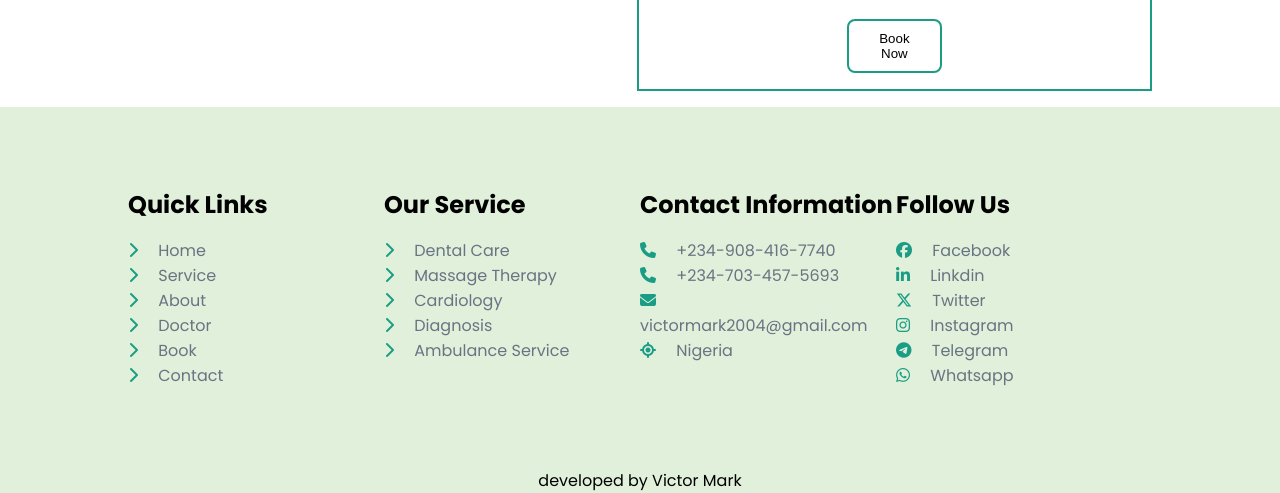
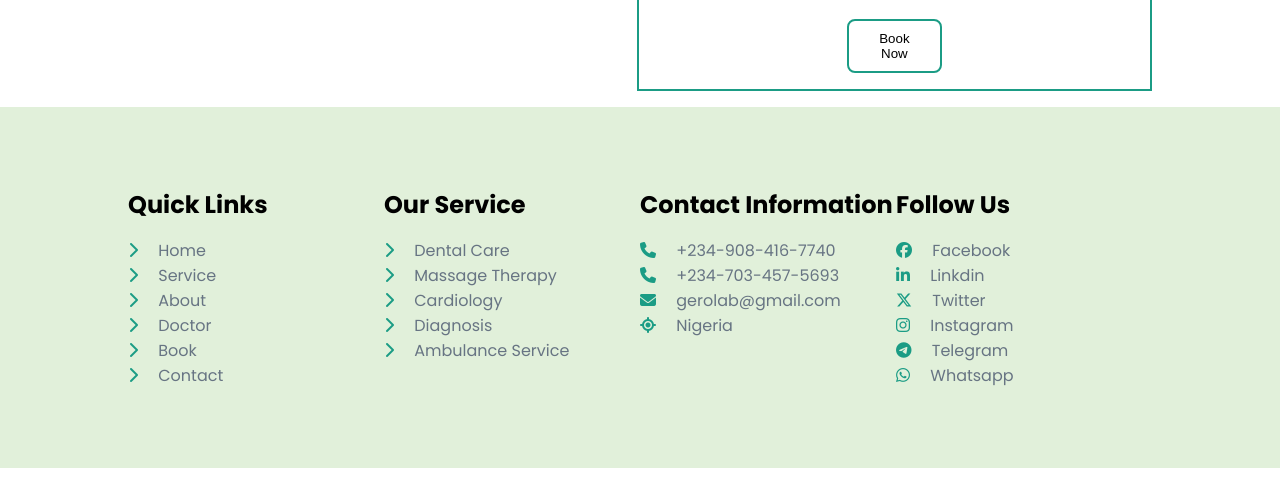
Before and after one commit to Raph3rr/Gerolab, a plain HTML site: page app/index.html in a window 1280 px wide. Shown: the part 4055-4548 px from the top of the page. After the commit the page ends 4523 px from the top, so only its background shows below. Drawn offline with nearby package versions, Linux system fonts and the light colour scheme.

Commit message:
corrections

```diff
--- a/app/index.html
+++ b/app/index.html
@@ -347,7 +347,7 @@
               <li>
                 <a href="#">
                   <i class="fa-solid fa-envelope"></i
-                  ><span> victormark2004@gmail.com</span></a
+                  ><span> gerolab@gmail.com</span></a
                 >
               </li>
               <li>
@@ -397,7 +397,6 @@
             </ul>
           </div>
         </div>
-        <p>developed by Victor Mark</p>
       </section>
     </footer>
     <script src="./Lab.js"></script>
```
